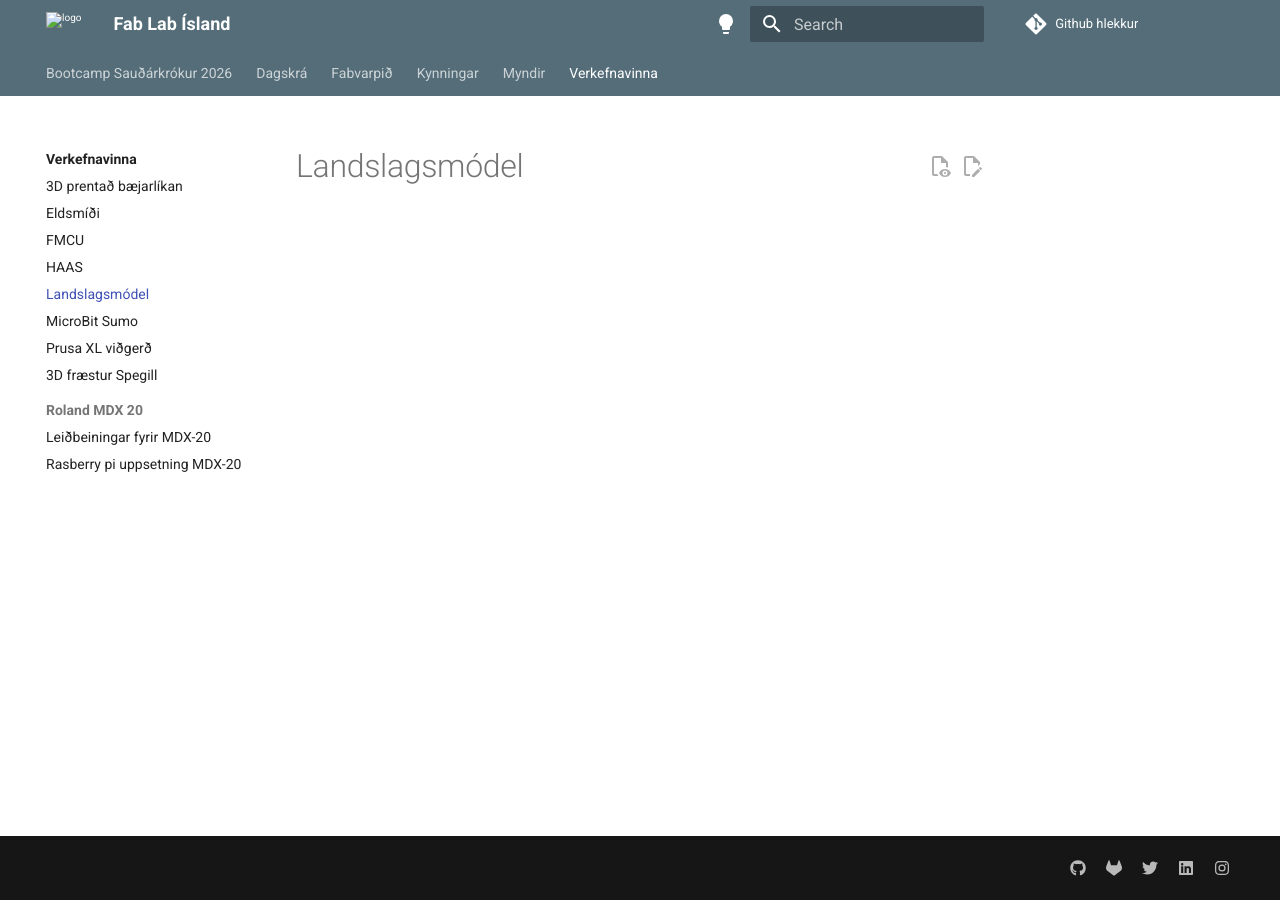
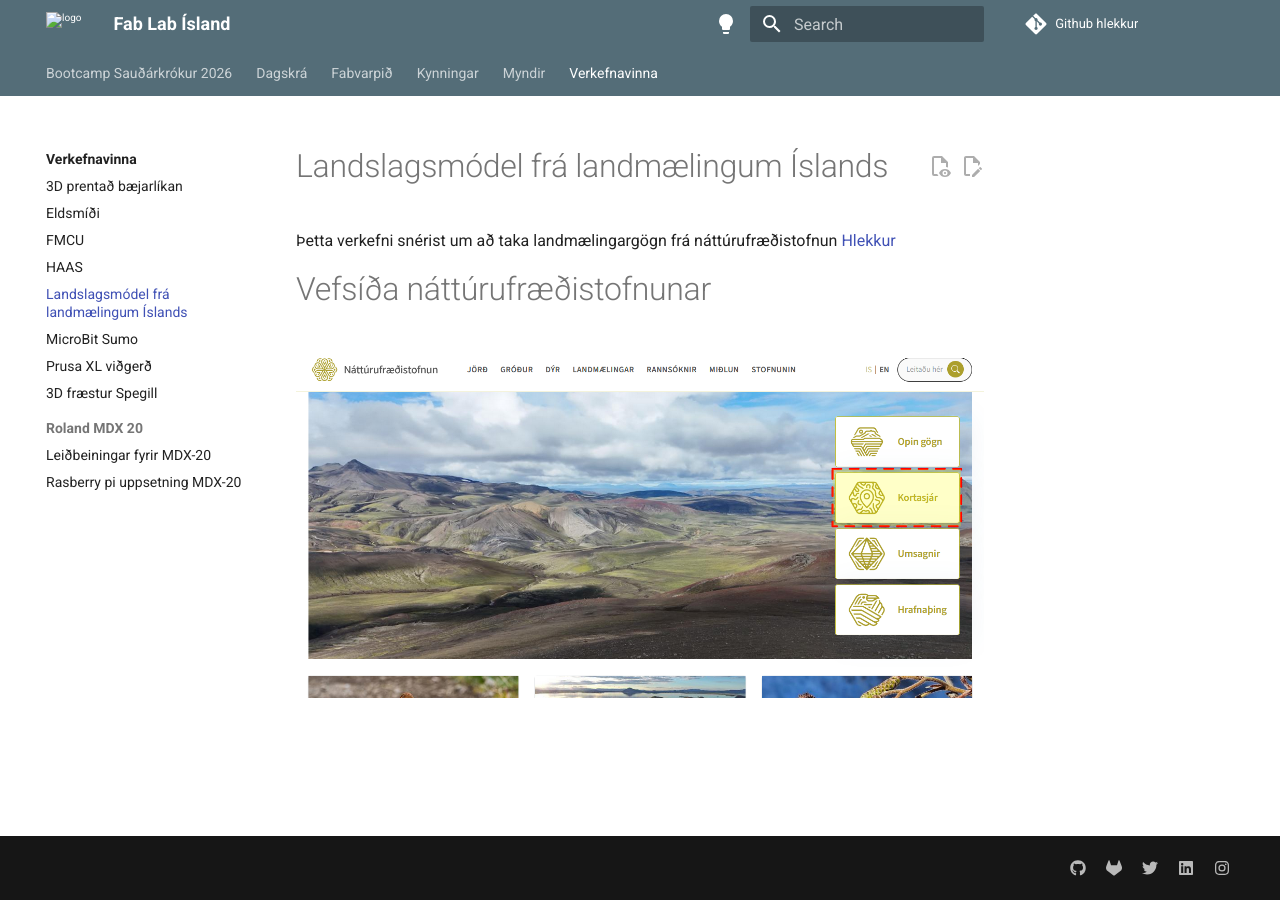
Before and after one commit to Fab-Lab-Island/fli-bootcamp-2026, an MkDocs documentation site: the page built from docs/verkefnavinna/landslagsmodel.md, in a window 1280 px wide. Built offline with MkDocs 1.6.1 and Material for MkDocs 9.7.7, drawn with Linux system fonts in a browser that asks for light colours; comment, search, counter and statistics services are not loaded.

Commit message:
Update landslagsmodel.md

```diff
--- a/docs/verkefnavinna/landslagsmodel.md
+++ b/docs/verkefnavinna/landslagsmodel.md
@@ -1 +1,7 @@
-# Landslagsmódel
+# Landslagsmódel frá landmælingum Íslands
+
+Þetta verkefni snérist um að taka landmælingargögn frá náttúrufræðistofnun [Hlekkur](https://www.natt.is/is)
+# Vefsíða náttúrufræðistofnunar
+
+
+![Vefsíðan](vefsidanatt.png)
```
